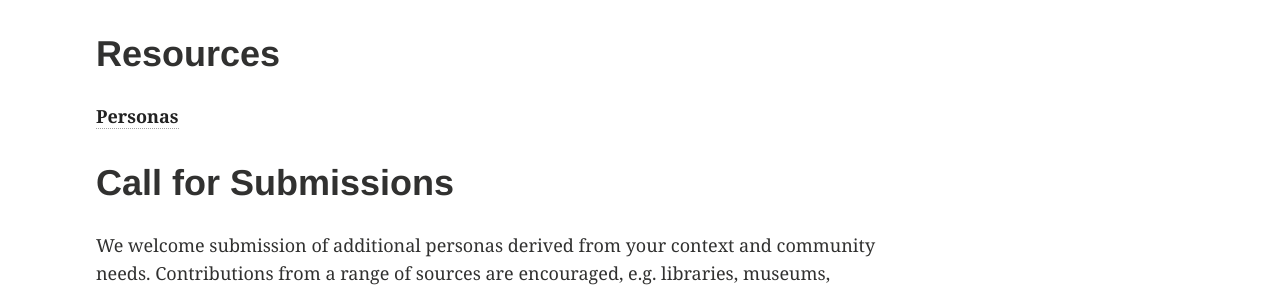
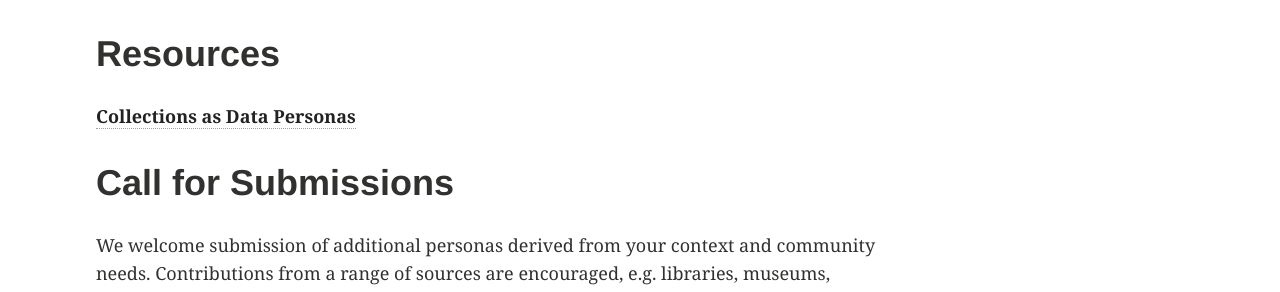
Before and after one commit to collectionsasdata/collectionsasdata.github.io, a Jekyll site: the page built from _posts/2017-10-22-personas.markdown, in a window 1280 px wide. Shown: the part 839-1131 px from the top of the page. Built offline with Jekyll 4.4.1, drawn with Linux system fonts in a browser that asks for light colours.

Commit message:
Update 2017-10-22-personas.markdown

```diff
--- a/_posts/2017-10-22-personas.markdown
+++ b/_posts/2017-10-22-personas.markdown
@@ -14,7 +14,7 @@
 
 # Resources
 
-[**Personas**](https://drive.google.com/drive/folders/0B8ETyFnKCnQSNVRNeGpXMjl5bkk?usp=sharing)
+[**Collections as Data Personas**](https://drive.google.com/drive/folders/0B8ETyFnKCnQSNVRNeGpXMjl5bkk?usp=sharing)
 
 # Call for Submissions
 
```
